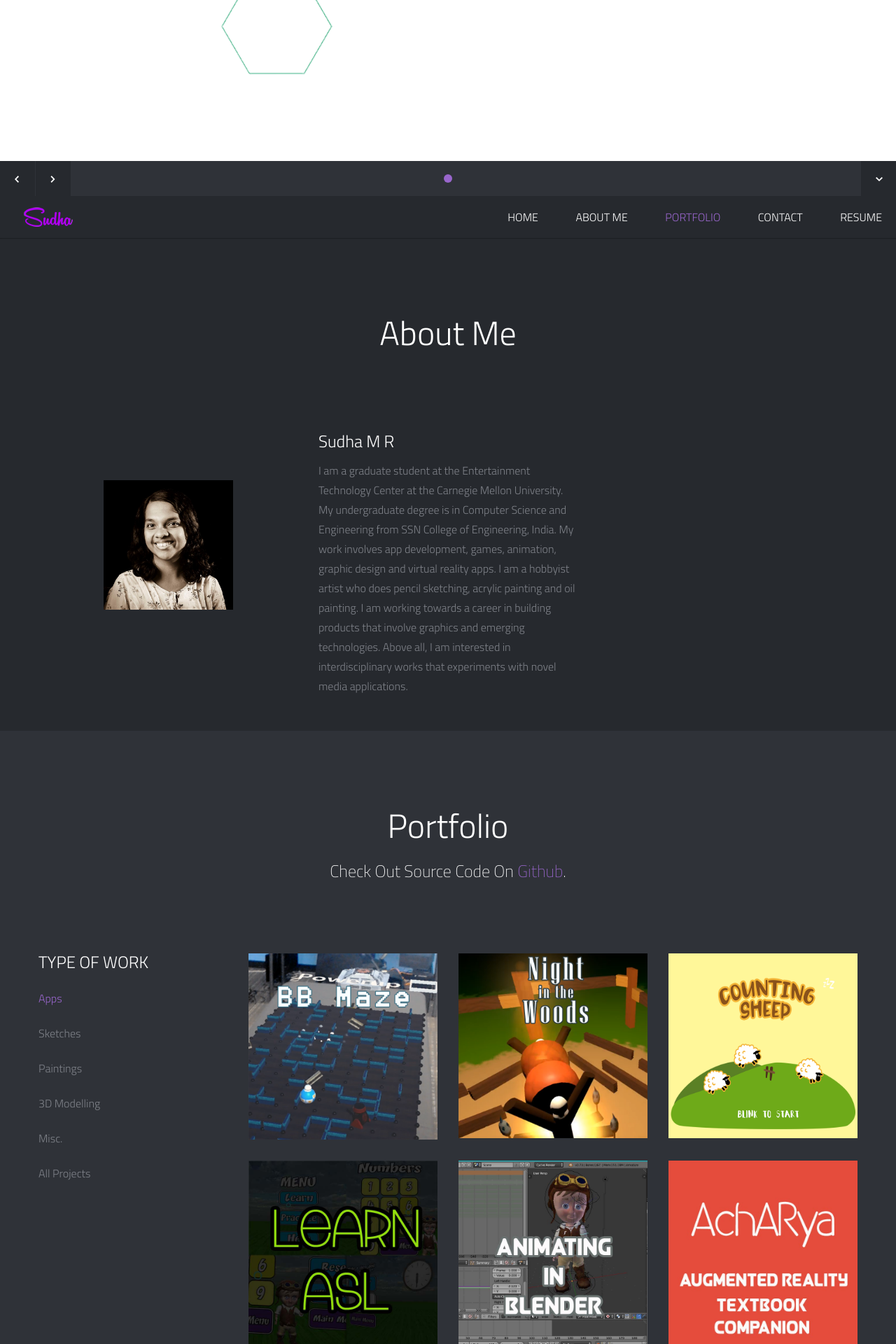
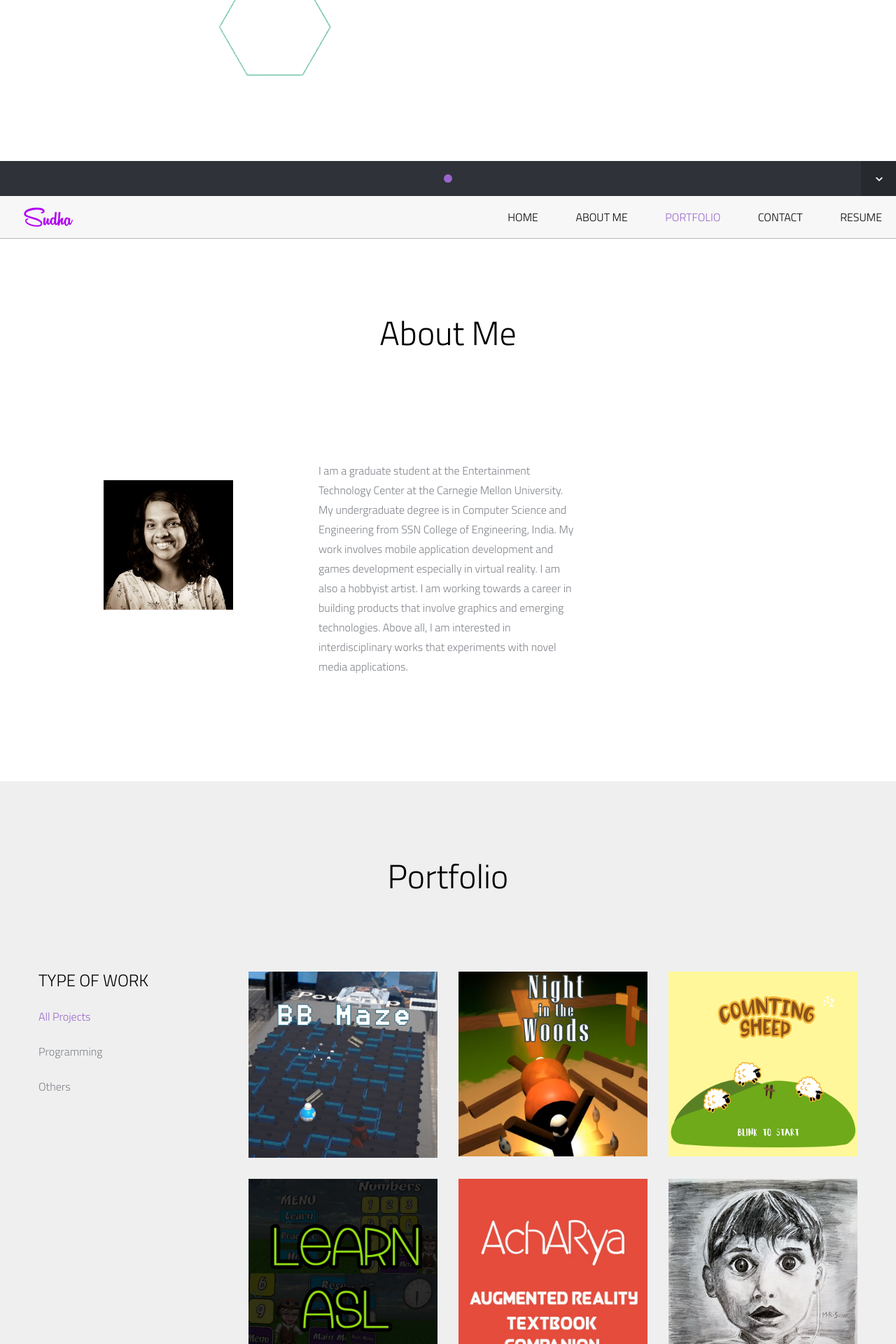
Before and after one commit to sudhaMR/sudhaMR.github.io, a PHP site: page / in a window 1280 px wide. Shown: the part 520-2440 px from the top of the page at 70% size. Run offline with PHP 8.4, Linux system fonts and the light colour scheme; some libraries are stand-ins or nearby versions.

Commit message:
Changed theme and content

```diff
--- a/css/main.css
+++ b/css/main.css
@@ -216,6 +216,7 @@ h1{
 
 h2{
 	font-size:36px;
+	color: #000000;
 }
 
 h3{
@@ -235,7 +236,8 @@ h6{
 }
 
 h3.spec {
-	color: #FFFFFF;
+	/*color: #FFFFFF;*/
+	color: #000000;
     font-size: 24px;
     font-weight: 300;
     line-height: 1em;
@@ -338,6 +340,8 @@ h3.spec {
 	position: absolute;
 	width: 100%;
 	background: #2F3238;
+	/*background: #9966cc;*/
+	/*background: #FFFFFF;*/
 	height: 50px;
 	bottom: 0;
 	z-index: 2;
@@ -481,7 +485,8 @@ header .sticky-nav {
 	position: relative;
 	width: 100%;
 	height: 60px;
-	background: #26292E;
+	/*background: #26292E;*/
+	background: #f7f7f7;
 	z-index: 1001;
 
 	-webkit-box-shadow: 0 1px 1px rgba(0, 0, 0, 0.25);
@@ -544,7 +549,8 @@ nav#menu #menu-nav li:first-child {
 }
 
 nav#menu #menu-nav li a {
-	color: #FFFFFF;
+	/*color: #FFFFFF;*/
+	color: #000000;
 	font-size: 16px;
 	font-weight: 300;
 	line-height: 60px;
@@ -629,14 +635,16 @@ nav#menu #menu-nav li a:hover {
 ================================================== */
 
 .page {
-	background: #2F3238;
+	/*background: #2F3238;*/
+	background-color: #EFEFEF;
 	padding: 100px 0;
 	position: relative;
-	z-index: 99;
+	z-index: 100;
 }
 
 .page-alternate {
-	background: #26292E;
+	/*background: #26292E;*/
+	background: #FFFFFF;
 	padding: 100px 0;
 	position: relative;
 	z-index: 99;
@@ -663,7 +671,8 @@ nav#menu #menu-nav li a:hover {
 ================================================== */
 
 .type-work {
-	color: #FFFFFF;
+	/*color: #FFFFFF;*/
+	color: #000000;
 	font-size: 24px;
 	font-weight: 300;
 	margin-bottom: 30px;
@@ -684,6 +693,7 @@ nav#menu #menu-nav li a:hover {
 
 .work-nav #filters li a {
 	color: #7F8289;
+	/*color: #FFFFFF;*/
 	font-size: 16px;
 	display: block;
 }
@@ -898,7 +908,8 @@ nav#menu #menu-nav li a:hover {
 ================================================== */
 
 .contact-details h3 {
-	color: #FFFFFF;
+	/*color: #FFFFFF;*/
+	color: #000000;
     font-size: 24px;
     font-weight: 300;
     margin-bottom: 30px;
--- a/index.html
+++ b/index.html
@@ -104,8 +104,8 @@
     </div>
 
 	<div class="control-nav">
-        <a id="prevslide" class="load-item"><i class="font-icon-arrow-simple-left"></i></a>
-        <a id="nextslide" class="load-item"><i class="font-icon-arrow-simple-right"></i></a>
+        <!--<a id="prevslide" class="load-item"><i class="font-icon-arrow-simple-left"></i></a>
+        <a id="nextslide" class="load-item"><i class="font-icon-arrow-simple-right"></i></a>-->
         <ul id="slide-list"></ul>
 
         <a id="nextsection" href="#work"><i class="font-icon-arrow-simple-down"></i></a>
@@ -128,7 +128,7 @@
 				<li><a href="#about">About Me</a></li>
                 <li><a href="#work">Portfolio</a></li>
                 <li><a href="#contact">Contact</a></li>
-				<li><a href="https://drive.google.com/file/d/0B4Rutuq6rH6kUEh0NEV2Y0x2MzQ/view?usp=sharing" class="external">Resume</a></li>
+				<li><a href="https://drive.google.com/file/d/0B4Rutuq6rH6kZzZLaVp0U25zdDQ/view?usp=sharing" class="external">Resume</a></li>
             </ul>
         </nav>
 
@@ -168,8 +168,9 @@
     	<div class="span4 profile">
             <h3 class="profile-name">Sudha M R</h3>
             <p class="profile-description">I am a graduate student at the Entertainment Technology Center at the Carnegie Mellon University. My undergraduate degree is in Computer Science and Engineering from SSN College of Engineering, India.
-			My work involves app development, games, animation, graphic design and virtual reality apps. I am a hobbyist artist who does pencil sketching, acrylic painting and oil painting.
+			My work involves mobile application development and games development especially in virtual reality. I am also a hobbyist artist.
 			I am working towards a career in building products that involve graphics and emerging technologies. Above all, I am interested in interdisciplinary works that experiments with novel media applications.</p>
+		</div>
         <!-- End Profile -->
     </div>
     <!-- End People -->
@@ -185,7 +186,7 @@
             <div class="span12">
                 <div class="title-page">
                     <h2 class="title">Portfolio</h2>
-                    <h3 class="title-description">Check Out Source Code On <a href="https://github.com/sudhaMR">Github</a>.</h3>
+                   <!-- <h3 class="title-description">Check Out Source Code On <a href="https://github.com/sudhaMR">Github</a>.</h3> -->
                 </div>
             </div>
         </div>
@@ -198,12 +199,12 @@
                 <nav id="options" class="work-nav">
                     <ul id="filters" class="option-set" data-option-key="filter">
                     	<li class="type-work">Type of Work</li>
-						<li><a href="#filter" data-option-value=".apps" class="selected">Apps</a></li>
-                        <li><a href="#filter" data-option-value=".sketches">Sketches</a></li>
-                        <li><a href="#filter" data-option-value=".paintings">Paintings</a></li>
-                        <li><a href="#filter" data-option-value=".3d">3D Modelling</a></li>
-                        <li><a href="#filter" data-option-value=".misc">Misc.</a></li>
-						<li><a href="#filter" data-option-value="*">All Projects</a></li>
+                        <li><a href="#filter" data-option-value="*" class="selected" >All Projects</a></li>
+						<li><a href="#filter" data-option-value=".apps">Programming</a></li>
+                        <li><a href="#filter" data-option-value=".sketches">Others</a></li>
+                    <!--    <li><a href="#filter" data-option-value=".paintings">Paintings</a></li> -->
+                    <!--    <li><a href="#filter" data-option-value=".3d">3D Modelling</a></li> -->
+                    <!--    <li><a href="#filter" data-option-value=".misc">Misc.</a></li>	-->
                     </ul>
                 </nav>
                 <!-- End Filter -->
@@ -214,11 +215,12 @@
                 	<section id="projects">
                     	<ul id="thumbs">
 
-
+							<section id="app-projects">
+							<ul id="app-thumbs">
 							<!-- Item Project and Filter Name -->
                             <li class="item-thumbs span3 apps">
                                 <!-- Fancybox Media - Gallery Enabled - Title - Link to Video -->
-                                <a class="hover-wrap fancybox-media" data-fancybox-group="video" title="BB - Maze" href="https://www.youtube.com/edit?o=U&video_id=ZSMg1lahOZ8">
+                                <a class="hover-wrap fancybox-media" data-fancybox-group="video" title="BB - Maze" href="https://www.youtube.com/watch?v=ZSMg1lahOZ8">
                                     <span class="overlay-img"></span>
                                     <span class="overlay-img-thumb font-icon-plus"></span>
                                 </a>
@@ -230,7 +232,7 @@
 							<!-- Item Project and Filter Name -->
                             <li class="item-thumbs span3 apps">
                                 <!-- Fancybox Media - Gallery Enabled - Title - Link to Video -->
-                                <a class="hover-wrap fancybox-media" data-fancybox-group="video" title="Night in the Woods" href="https://www.youtube.com/edit?o=U&video_id=o02HUQJG8cE">
+                                <a class="hover-wrap fancybox-media" data-fancybox-group="video" title="Night in the Woods" href="https://www.youtube.com/watch?v=o02HUQJG8cE">
                                     <span class="overlay-img"></span>
                                     <span class="overlay-img-thumb font-icon-plus"></span>
                                 </a>
@@ -243,7 +245,7 @@
 							<!-- Item Project and Filter Name -->
                             <li class="item-thumbs span3 apps">
                                 <!-- Fancybox Media - Gallery Enabled - Title - Link to Video -->
-                                <a class="hover-wrap fancybox-media" data-fancybox-group="video" title="Counting Sheep" href="https://www.youtube.com/edit?o=U&video_id=wTh0132LWWg">
+                                <a class="hover-wrap fancybox-media" data-fancybox-group="video" title="Counting Sheep" href="https://www.youtube.com/watch?v=wTh0132LWWg">
                                     <span class="overlay-img"></span>
                                     <span class="overlay-img-thumb font-icon-plus"></span>
                                 </a>
@@ -270,75 +272,78 @@
                         	<!-- End Item Project -->
 
                             <!-- Item Project and Filter Name -->
-                            <li class="item-thumbs span3 apps">
+                            <!-- <li class="item-thumbs span3 apps"> -->
                                 <!-- Fancybox Media - Gallery Enabled - Title - Link to Video -->
-                                <a class="hover-wrap fancybox-media" data-fancybox-group="video" title="Animating in Blender" href="https://www.youtube.com/watch?v=VKI4ZOe2cEA>
+                            <!--    <a class="hover-wrap fancybox-media" data-fancybox-group="video" title="Animating in Blender" href="https://www.youtube.com/watch?v=VKI4ZOe2cEA>
                                     <span class="overlay-img"></span>
                                     <span class="overlay-img-thumb font-icon-plus"></span>
                                 </a>
+                            -->
                                 <!-- Thumb Image and Description -->
-                                <img src="img/work/thumbs/AnimationDemo-thumb.jpg" alt="Animating the model used in the Learn ASL application in Blender. Date: April 2016">
+                             <!--   <img src="img/work/thumbs/AnimationDemo-thumb.jpg" alt="Animating the model used in the Learn ASL application in Blender. Date: April 2016">
                             </li>
+                            -->
                             <!-- End Item Project -->
 
                             <!-- Item Project and Filter Name -->
                             <li class="item-thumbs span3 apps">
-                                <!-- Fancybox Media - Gallery Enabled - Title - Link to Video -->
                                 <a class="hover-wrap fancybox-media" data-fancybox-group="video" title="Augmented Reality Textbook Companion" href="https://youtu.be/QAFW8_cat3A>
                                     <span class="overlay-img"></span>
                                     <span class="overlay-img-thumb font-icon-plus"></span>
                                 </a>
-                                <!-- Thumb Image and Description -->
                                 <img src="img/work/thumbs/AchARya-thumb.jpg" alt="An Augmented Reality Textbook Companion App - AchARya, literally translates to teacher from Sanksrit. Built for the 32-Hour Startup Challenge in Unity3D, the app uses Vuforia SDK. Specific diagrams in the book are chosen and indexed, pointing the app camera on which displays interactive content like 3D models or videos. Date: August 2015 ">
                             </li>
                             <!-- End Item Project -->
 
                         	<!-- Item Project and Filter Name -->
-                        	<li class="item-thumbs span3 apps">
-                            	<!-- Fancybox - Gallery Enabled - Title - Full Image -->
+                       <!-- 	<li class="item-thumbs span3 apps">
                             	<a class="hover-wrap fancybox" data-fancybox-group="apps" title="Animal Book" url="" url-text="" href="img/work/full/UnityAnimalBook.jpg">
                                 	<span class="overlay-img"></span>
                                     <span class="overlay-img-thumb font-icon-plus"></span>
                                 </a>
-                                <!-- Thumb Image and Description -->
                                 <img src="img/work/thumbs/UnityAnimalBook-thumb.jpg" alt="A digital Animal Book developed in Unity. Features sounds, spellings and descriptions. Also created another version which extracts information from MediaWiki. MediaWiki API is used and a query is sent through Unity to download the thumbnails and information. Thumbnails are downloaded the first time and stored in the local storage. Image and Sound Assets used here are licensed under Common Creatives. The layouts, buttons and designs are designed by me using Adobe Photoshop. Date: April 2015 ">
                             </li>
+                        -->
                         	<!-- End Item Project -->
 
                         	<!-- Item Project and Filter Name -->
-                        	<li class="item-thumbs span3 apps">
-                            	<!-- Fancybox - Gallery Enabled - Title - Full Image -->
+                        	<!--<li class="item-thumbs span3 apps">
                             	<a class="hover-wrap fancybox" data-fancybox-group="apps" title="Animal Book" url="" url-text="" href="img/work/full/LuaAnimalBook.jpg">
                                 	<span class="overlay-img"></span>
                                     <span class="overlay-img-thumb font-icon-plus"></span>
                                 </a>
-                                <!-- Thumb Image and Description -->
                                 <img src="img/work/thumbs/LuaAnimalBook-thumb.jpg" alt="A digital Animal Book developed in Corona SDK. Features sounds, spellings, videos and descriptions.Assets used here are licensed under Common Creatives. The layouts and designs are designed by me. The app aims to introduce kindergarten kids to learn about animals and their features through sounds and visuals. Bold attractive fonts and colourful interface makes it fun to use. Tile based interface is used along with light and attractive thumbnails.Image and Sound Assets used here are licensed under Common Creatives. The layouts, buttons and designs are designed by me. Date: March 2016 ">
                             </li>
+                        -->
                         	<!-- End Item Project -->
 
                         	<!-- Item Project and Filter Name -->
-                        	<li class="item-thumbs span3 apps">
-                            	<!-- Fancybox - Gallery Enabled - Title - Full Image -->
+                        <!--	<li class="item-thumbs span3 apps">
                             	<a class="hover-wrap fancybox" data-fancybox-group="apps" title="Animal Book" url="" url-text="" href="img/work/full/DAGDraw.jpg">
                                 	<span class="overlay-img"></span>
                                     <span class="overlay-img-thumb font-icon-plus"></span>
                                 </a>
-                                <!-- Thumb Image and Description -->
                                 <img src="img/work/thumbs/DAG-thumb.jpg" alt="A DAG drawing tool developed in Corona SDK. The app aims to make drawing DAGs natural in touch screen devices. User can roughly draw nodes and edges and the app automatically converts them into vectors. DAG (Directed Acyclic Graph) drawing rules are implemented. Adding of edges without nodes is forbidden. A node cannot have edges without connecting another node. Date: August 2015 ">
                             </li>
+                        -->
                         	<!-- End Item Project -->
 
-                            <li class="item-thumbs span3 apps">
-                                <!-- Fancybox - Gallery Enabled - Title - Full Image -->
+                        <!-- <li class="item-thumbs span3 apps">
                                 <a class="hover-wrap fancybox" data-fancybox-group="apps" title="The Royal Adventure" url="https://sudhamr.itch.io/the-royal-adventure" url-text="View Game" href="img/work/full/RoyalAdventure.jpg">
                                     <span class="overlay-img"></span>
                                     <span class="overlay-img-thumb font-icon-plus"></span>
                                 </a>
-                                <!-- Thumb Image and Description -->
                                 <img src="img/work/thumbs/RoyalAdventure-thumb.jpg" alt="A 2D platform game developed in Unity. Developed two levels as part of the course : Game Development for Modern Platforms (MOOC). Level 1 was part of the instruction, Level 2 is completely designed and developed by me. SkyBox and Ground assets are downloaded from Unity Asset Store. Date: January 2016">
                             </li>
+                        -->
                             <!-- End Item Project -->
+
+
+
+
+							</ul>
+							</section>
+
 
 							<!-- Item Project and Filter Name -->
                         	<li class="item-thumbs span3 sketches">
@@ -354,15 +359,14 @@
                         	<!-- End Item Project -->
 
 							<!-- Item Project and Filter Name -->
-                        	<li class="item-thumbs span3 sketches">
-                            	<!-- Fancybox - Gallery Enabled - Title - Full Image -->
+                        <!--	<li class="item-thumbs span3 sketches">
                             	<a class="hover-wrap fancybox" data-fancybox-group="gallery" title="Katniss Everdeen" url="img/work/full/Katniss.jpg" url-text="View Full Image" href="img/work/full/Katniss.jpg">
                                 	<span class="overlay-img"></span>
                                     <span class="overlay-img-thumb font-icon-plus"></span>
                                 </a>
-                                <!-- Thumb Image and Description -->
                                 <img src="img/work/thumbs/Katniss-thumb.jpg" alt="A portrait of Katniss Everdeen, the protagonist from The Hunger Games Series.  This portrait was made with a combination of HB and 8B drawing pencils on standard drawing paper. Date: October 2015">
                             </li>
+                        -->
                         	<!-- End Item Project -->
 
                         	<!-- Item Project and Filter Name -->
@@ -391,61 +395,57 @@
                         	<!-- End Item Project -->
 
                         	<!-- Item Project and Filter Name -->
-                        	<li class="item-thumbs span3 sketches">
-                            	<!-- Fancybox - Gallery Enabled - Title - Full Image -->
+                        <!--	<li class="item-thumbs span3 sketches">
                             	<a class="hover-wrap fancybox" data-fancybox-group="gallery" title="How was it done?" url="img/work/full/Whittle-Sequence.jpg" url-text="View Full Image" href="img/work/full/Whittle-Sequence.jpg">
                                 	<span class="overlay-img"></span>
                                     <span class="overlay-img-thumb font-icon-plus"></span>
                                 </a>
-                                <!-- Thumb Image and Description -->
                                 <img src="img/work/thumbs/Whittle-Sequence-thumb.jpg" alt="A collage of the sketch of Harold Whittles in various stages. Date: July 2016">
                             </li>
+                        -->
                         	<!-- End Item Project -->
 
 
                         	<!-- Item Project and Filter Name -->
-                        	<li class="item-thumbs span3 paintings">
-                            	<!-- Fancybox - Gallery Enabled - Title - Full Image -->
+                        <!--    <li class="item-thumbs span3 paintings">
                             	<a class="hover-wrap fancybox" data-fancybox-group="gallery" title="Assassin's Creed - Black Flag"  url="img/work/full/AC-Painting.jpg" url-text="View Full Image" href="img/work/full/AC-Painting.jpg">
                                 	<span class="overlay-img"></span>
                                     <span class="overlay-img-thumb font-icon-plus"></span>
                                 </a>
-                                <!-- Thumb Image and Description -->
                                 <img src="img/work/thumbs/AC-Painting-thumb.jpg" alt="Acrylic painting of the protagonist Edward Kenway from Assassin's Creed IV. Date: September 2014">
                             </li>
+                        -->
                         	<!-- End Item Project -->
 
 
 							<!-- Item Project and Filter Name -->
-                        	<li class="item-thumbs span3 paintings">
-                            	<!-- Fancybox - Gallery Enabled - Title - Full Image -->
+                        <!--	<li class="item-thumbs span3 paintings">
                             	<a class="hover-wrap fancybox" data-fancybox-group="gallery" title="Husky on a Trek" url="img/work/full/Husky.jpg" url-text="View Full Image" href="img/work/full/Husky.jpg">
                                 	<span class="overlay-img"></span>
                                     <span class="overlay-img-thumb font-icon-plus"></span>
                                 </a>
-                                <!-- Thumb Image and Description -->
                                 <img src="img/work/thumbs/Husky-thumb.jpg" alt="Painted with a mix of Acrylic and Colour Pencils on standard drawing paper. Date: June 2016 ">
                             </li>
+                        -->
                         	<!-- End Item Project -->
 
                         	<!-- Item Project and Filter Name -->
-                        	<li class="item-thumbs span3 paintings">
-                            	<!-- Fancybox - Gallery Enabled - Title - Full Image -->
+                       <!-- 	<li class="item-thumbs span3 paintings">
                             	<a class="hover-wrap fancybox" data-fancybox-group="gallery" title="Ellie" url="img/work/full/Ellie.jpg" url-text="View Full Image" href="img/work/full/Ellie.jpg">
                                 	<span class="overlay-img"></span>
                                     <span class="overlay-img-thumb font-icon-plus"></span>
                                 </a>
-                                <!-- Thumb Image and Description -->
                                 <img src="img/work/thumbs/Ellie-thumb.jpg" alt="An acrylic painting of Ellie, protogonist from the video game Last of Us. Date: September 2014">
                             </li>
+                        -->
                         	<!-- End Item Project -->
 
 
 							<!-- Fancybox - Gallery Enabled - Title - Full Image -->
                         	<!-- Item Project and Filter Name -->
-                            <li class="item-thumbs span3 3d">
+                            <li class="item-thumbs span3 sketches">
                                 <!-- Fancybox - Gallery Enabled - Title - Full Image -->
-                                <a class="hover-wrap fancybox" data-fancybox-group="3d" title="Black vs White"  url="img/work/full/Chess.jpg" url-text="View Full Image" href="img/work/full/Chess.jpg">
+                                <a class="hover-wrap fancybox" data-fancybox-group="sketches" title="Black vs White"  url="img/work/full/Chess.jpg" url-text="View Full Image" href="img/work/full/Chess.jpg">
                                     <span class="overlay-img"></span>
                                     <span class="overlay-img-thumb font-icon-plus"></span>
                                 </a>
@@ -521,7 +521,7 @@
                         <li><a href="https://plus.google.com/+SudhaMRaghavan" title="Follow Me on Google Plus" target="_blank"><span class="font-icon-social-google-plus"></span></a></li>
                         <li><a href="https://www.linkedin.com/in/sudhamr" title="Follow Me on LinkedIn" target="_blank"><span class="font-icon-social-linkedin"></span></a></li>
                         <li><a href="https://www.behance.net/sudhamr" title="Follow Me on Behance" target="_blank"><span class="font-icon-social-behance"></span></a></li>
-                        <li><a href="#"><span class="font-icon-social-500px"></span></a></li>
+                        <!--<li><a href="#"><span class="font-icon-social-500px"></span></a></li>-->
 
                     </ul>
                 </nav>
--- a/js/main.js
+++ b/js/main.js
@@ -116,10 +116,10 @@ BRUSHED.filter = function (){
 			  animationEngine: 'best-available',
 			  itemSelector : '.item-thumbs',
 			  layoutMode : 'fitRows'
+
 			});
+
 		});
-
-
 		// filter items when filter link is clicked
 		var $optionSets = $('#options .option-set'),
 			$optionLinks = $optionSets.find('a');
@@ -148,7 +148,6 @@ BRUSHED.filter = function (){
 			  // otherwise, apply new options
 			  $container.isotope( options );
 			}
-
 			return false;
 		});
 	}
```
Also changed, not shown: img/slider-images/Slider-Image-1.png.
